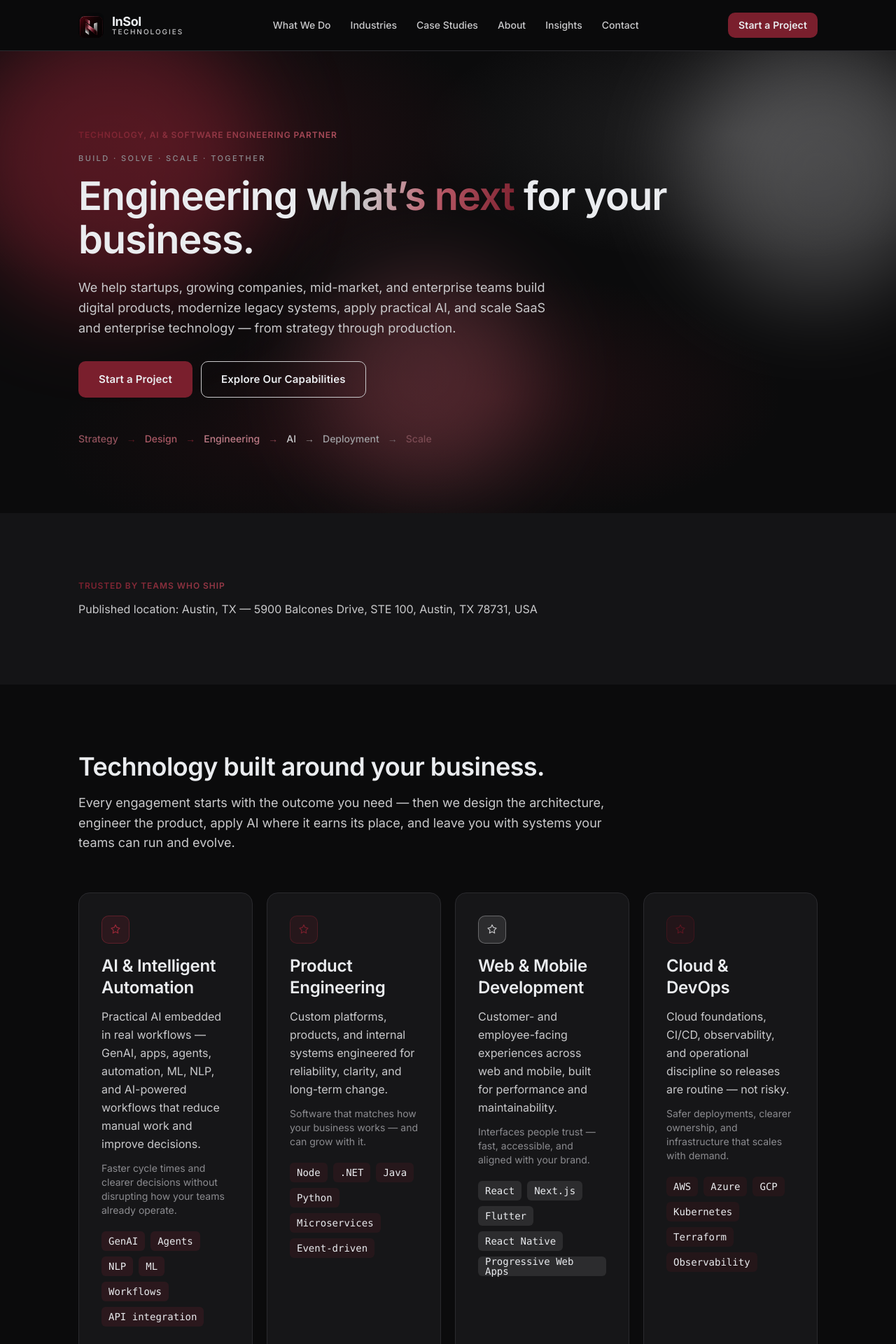
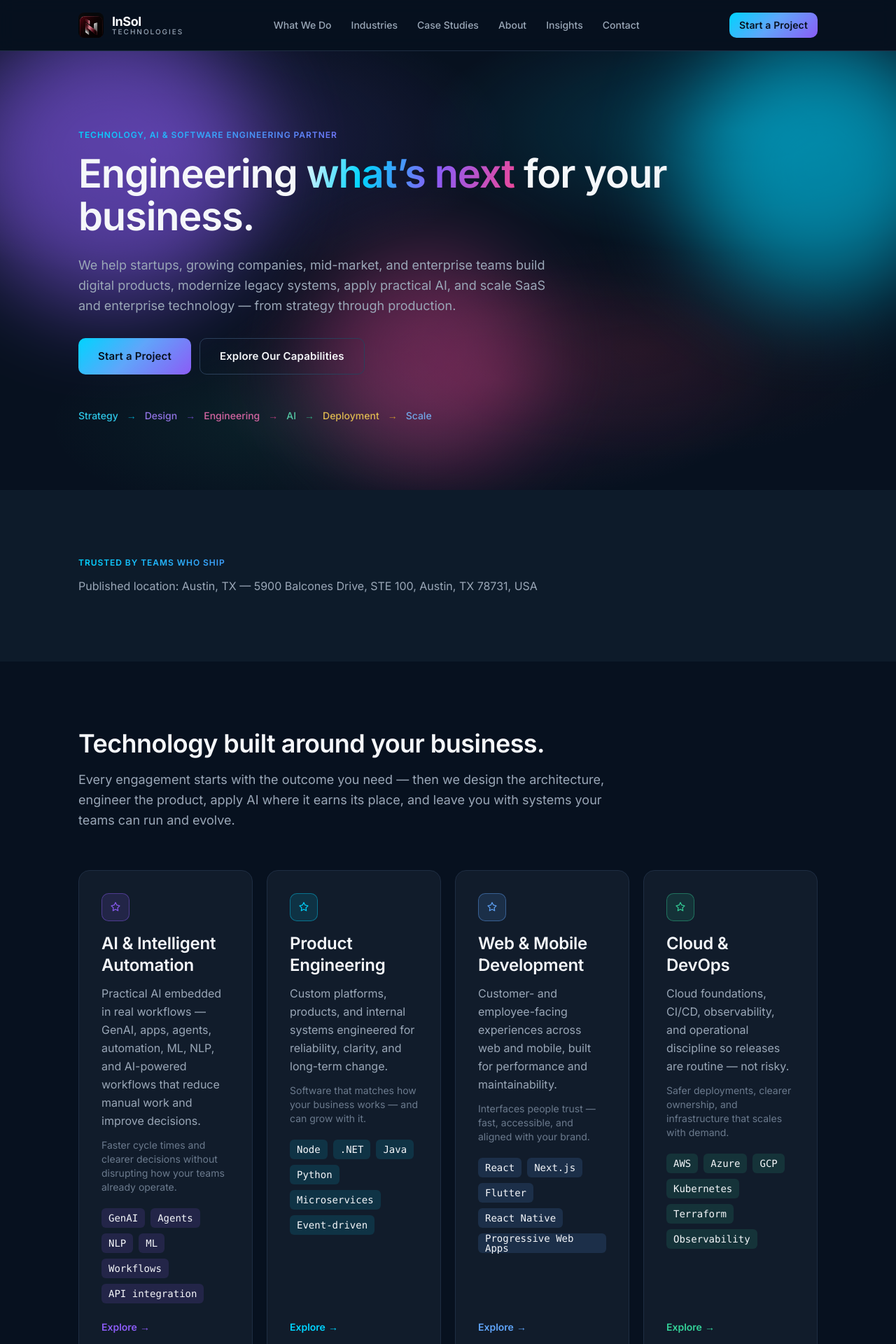
Before and after one commit to harveybailey313/insol-technologies-website, a Next.js app: page / in a window 1280 px wide. Shown: the top 1920 px of the page at 70% size. Built offline with nearby package versions, Linux system fonts and the light colour scheme.

Commit message:
Restore navy multi-color UI with N logo and burgundy accent
Keep client burgundy/silver mark; revert theme to cyan multi-color
system and add burgundy as an additional accent.

```diff
--- a/src/app/globals.css
+++ b/src/app/globals.css
@@ -1,68 +1,75 @@
 @import "tailwindcss";
 
 :root {
-  --color-primary: #0B0B0C;
-  --color-secondary: #141416;
-  --color-surface: #161618;
-  --color-surface-elevated: #1C1C1F;
-  --color-border: #2A2A2E;
-  --color-border-strong: #3A3A40;
-  --color-text: #EAECEF;
-  --color-text-secondary: #C9C9CB;
-  --color-text-muted: #8B8B8F;
+  --color-primary: #07111f;
+  --color-secondary: #0d1b2a;
+  --color-surface: #111c2b;
+  --color-surface-elevated: #162334;
+  --color-border: #1e2d42;
+  --color-border-strong: #2a3f5a;
+  --color-text: #f5f7fa;
+  --color-text-secondary: #9aa7b7;
+  --color-text-muted: #6b7a8d;
 
-  /* Primary accent — burgundy */
-  --color-accent: #7A1F2D;
-  --color-accent-hover: #9A2838;
-  --color-accent-muted: rgba(122, 31, 45, 0.16);
-  --color-accent-border: rgba(122, 31, 45, 0.45);
+  /* Primary accent (cyan) — default brand */
+  --color-accent: #00d4ff;
+  --color-accent-hover: #33ddff;
+  --color-accent-muted: rgba(0, 212, 255, 0.12);
+  --color-accent-border: rgba(0, 212, 255, 0.35);
 
-  /* Burgundy / silver multi-accent family */
-  --accent-burgundy: #7A1F2D;
-  --accent-burgundy-muted: rgba(122, 31, 45, 0.16);
+  /* Multi-accent palette */
+  --accent-cyan: #00d4ff;
+  --accent-cyan-muted: rgba(0, 212, 255, 0.12);
+  --accent-cyan-border: rgba(0, 212, 255, 0.4);
+  --accent-cyan-glow: rgba(0, 212, 255, 0.22);
+
+  --accent-violet: #8b5cf6;
+  --accent-violet-muted: rgba(139, 92, 246, 0.14);
+  --accent-violet-border: rgba(139, 92, 246, 0.42);
+  --accent-violet-glow: rgba(139, 92, 246, 0.24);
+
+  --accent-magenta: #ec4899;
+  --accent-magenta-muted: rgba(236, 72, 153, 0.14);
+  --accent-magenta-border: rgba(236, 72, 153, 0.4);
+  --accent-magenta-glow: rgba(236, 72, 153, 0.22);
+
+  --accent-emerald: #34d399;
+  --accent-emerald-muted: rgba(52, 211, 153, 0.12);
+  --accent-emerald-border: rgba(52, 211, 153, 0.4);
+  --accent-emerald-glow: rgba(52, 211, 153, 0.22);
+
+  --accent-amber: #fbbf24;
+  --accent-amber-muted: rgba(251, 191, 36, 0.12);
+  --accent-amber-border: rgba(251, 191, 36, 0.38);
+  --accent-amber-glow: rgba(251, 191, 36, 0.2);
+
+  --accent-blue: #60a5fa;
+  --accent-blue-muted: rgba(96, 165, 250, 0.14);
+  --accent-blue-border: rgba(96, 165, 250, 0.42);
+  --accent-blue-glow: rgba(96, 165, 250, 0.22);
+
+  --accent-coral: #fb7185;
+  --accent-coral-muted: rgba(251, 113, 133, 0.14);
+  --accent-coral-border: rgba(251, 113, 133, 0.4);
+  --accent-coral-glow: rgba(251, 113, 133, 0.22);
+
+
+  --accent-burgundy: #7a1f2d;
+  --accent-burgundy-hover: #9a2838;
+  --accent-burgundy-muted: rgba(122, 31, 45, 0.18);
   --accent-burgundy-border: rgba(122, 31, 45, 0.45);
   --accent-burgundy-glow: rgba(122, 31, 45, 0.28);
 
-  --accent-bright: #9A2838;
-  --accent-bright-muted: rgba(154, 40, 56, 0.16);
-  --accent-bright-border: rgba(154, 40, 56, 0.45);
-  --accent-bright-glow: rgba(154, 40, 56, 0.28);
-
-  --accent-rose: #B85A68;
-  --accent-rose-muted: rgba(184, 90, 104, 0.16);
-  --accent-rose-border: rgba(184, 90, 104, 0.42);
-  --accent-rose-glow: rgba(184, 90, 104, 0.24);
-
-  --accent-silver: #C9C9CB;
-  --accent-silver-muted: rgba(201, 201, 203, 0.12);
-  --accent-silver-border: rgba(201, 201, 203, 0.38);
-  --accent-silver-glow: rgba(201, 201, 203, 0.2);
-
-  --accent-muted: #8B8B8F;
-  --accent-muted-muted: rgba(139, 139, 143, 0.14);
-  --accent-muted-border: rgba(139, 139, 143, 0.4);
-  --accent-muted-glow: rgba(139, 139, 143, 0.2);
-
-  --accent-wine: #5A1520;
-  --accent-wine-muted: rgba(90, 21, 32, 0.2);
-  --accent-wine-border: rgba(90, 21, 32, 0.5);
-  --accent-wine-glow: rgba(90, 21, 32, 0.3);
-
-  --accent-blush: #D4A0A8;
-  --accent-blush-muted: rgba(212, 160, 168, 0.14);
-  --accent-blush-border: rgba(212, 160, 168, 0.4);
-  --accent-blush-glow: rgba(212, 160, 168, 0.22);
-
   /* Scoped card/step accent (overridden by .accent-* modifiers) */
-  --card-accent: var(--accent-burgundy);
-  --card-accent-muted: var(--accent-burgundy-muted);
-  --card-accent-border: var(--accent-burgundy-border);
-  --card-accent-glow: var(--accent-burgundy-glow);
+  --card-accent: var(--accent-cyan);
+  --card-accent-muted: var(--accent-cyan-muted);
+  --card-accent-border: var(--accent-cyan-border);
+  --card-accent-glow: var(--accent-cyan-glow);
 
   --color-success: #3ddc97;
   --color-warning: #f5c542;
   --color-error: #ff6b7a;
-  --color-overlay: rgba(11, 11, 12, 0.72);
+  --color-overlay: rgba(7, 17, 31, 0.72);
 
   --space-1: 4px;
   --space-2: 8px;
@@ -230,9 +237,9 @@
   .eyebrow-gradient {
     background: linear-gradient(
       105deg,
-      var(--accent-burgundy) 0%,
-      var(--accent-rose) 45%,
-      var(--accent-silver) 100%
+      var(--accent-cyan) 0%,
+      var(--accent-violet) 45%,
+      var(--accent-magenta) 100%
     );
     -webkit-background-clip: text;
     background-clip: text;
@@ -284,48 +291,55 @@
     font-family: var(--font-mono);
   }
 
-  /* —— Multi-accent modifiers (burgundy family) —— */
+  /* —— Multi-accent modifiers —— */
+  .accent-cyan {
+    --card-accent: var(--accent-cyan);
+    --card-accent-muted: var(--accent-cyan-muted);
+    --card-accent-border: var(--accent-cyan-border);
+    --card-accent-glow: var(--accent-cyan-glow);
+  }
+  .accent-violet {
+    --card-accent: var(--accent-violet);
+    --card-accent-muted: var(--accent-violet-muted);
+    --card-accent-border: var(--accent-violet-border);
+    --card-accent-glow: var(--accent-violet-glow);
+  }
+  .accent-magenta {
+    --card-accent: var(--accent-magenta);
+    --card-accent-muted: var(--accent-magenta-muted);
+    --card-accent-border: var(--accent-magenta-border);
+    --card-accent-glow: var(--accent-magenta-glow);
+  }
+  .accent-emerald {
+    --card-accent: var(--accent-emerald);
+    --card-accent-muted: var(--accent-emerald-muted);
+    --card-accent-border: var(--accent-emerald-border);
+    --card-accent-glow: var(--accent-emerald-glow);
+  }
+  .accent-amber {
+    --card-accent: var(--accent-amber);
+    --card-accent-muted: var(--accent-amber-muted);
+    --card-accent-border: var(--accent-amber-border);
+    --card-accent-glow: var(--accent-amber-glow);
+  }
+  .accent-blue {
+    --card-accent: var(--accent-blue);
+    --card-accent-muted: var(--accent-blue-muted);
+    --card-accent-border: var(--accent-blue-border);
+    --card-accent-glow: var(--accent-blue-glow);
+  }
+  .accent-coral {
+    --card-accent: var(--accent-coral);
+    --card-accent-muted: var(--accent-coral-muted);
+    --card-accent-border: var(--accent-coral-border);
+    --card-accent-glow: var(--accent-coral-glow);
+  }
+
   .accent-burgundy {
     --card-accent: var(--accent-burgundy);
     --card-accent-muted: var(--accent-burgundy-muted);
     --card-accent-border: var(--accent-burgundy-border);
     --card-accent-glow: var(--accent-burgundy-glow);
-  }
-  .accent-bright {
-    --card-accent: var(--accent-bright);
-    --card-accent-muted: var(--accent-bright-muted);
-    --card-accent-border: var(--accent-bright-border);
-    --card-accent-glow: var(--accent-bright-glow);
-  }
-  .accent-rose {
-    --card-accent: var(--accent-rose);
-    --card-accent-muted: var(--accent-rose-muted);
-    --card-accent-border: var(--accent-rose-border);
-    --card-accent-glow: var(--accent-rose-glow);
-  }
-  .accent-silver {
-    --card-accent: var(--accent-silver);
-    --card-accent-muted: var(--accent-silver-muted);
-    --card-accent-border: var(--accent-silver-border);
-    --card-accent-glow: var(--accent-silver-glow);
-  }
-  .accent-muted {
-    --card-accent: var(--accent-muted);
-    --card-accent-muted: var(--accent-muted-muted);
-    --card-accent-border: var(--accent-muted-border);
-    --card-accent-glow: var(--accent-muted-glow);
-  }
-  .accent-wine {
-    --card-accent: var(--accent-wine);
-    --card-accent-muted: var(--accent-wine-muted);
-    --card-accent-border: var(--accent-wine-border);
-    --card-accent-glow: var(--accent-wine-glow);
-  }
-  .accent-blush {
-    --card-accent: var(--accent-blush);
-    --card-accent-muted: var(--accent-blush-muted);
-    --card-accent-border: var(--accent-blush-border);
-    --card-accent-glow: var(--accent-blush-glow);
   }
 
   .accent-card:hover {
@@ -377,9 +391,9 @@
     border-radius: 2px;
     background: linear-gradient(
       90deg,
-      var(--accent-burgundy),
-      var(--accent-rose),
-      var(--accent-silver)
+      var(--accent-cyan),
+      var(--accent-violet),
+      var(--accent-magenta)
     );
     opacity: 0.85;
   }
@@ -387,10 +401,10 @@
   .text-gradient {
     background: linear-gradient(
       105deg,
-      #EAECEF 0%,
-      var(--accent-silver) 28%,
-      var(--accent-rose) 62%,
-      var(--accent-burgundy) 100%
+      #e8f7ff 0%,
+      var(--accent-cyan) 28%,
+      var(--accent-violet) 62%,
+      var(--accent-magenta) 100%
     );
     -webkit-background-clip: text;
     background-clip: text;
@@ -398,39 +412,41 @@
   }
 
   .text-gradient-cyan-violet {
-    background: linear-gradient(105deg, var(--accent-burgundy), var(--accent-silver));
+    background: linear-gradient(105deg, var(--accent-cyan), var(--accent-violet));
     -webkit-background-clip: text;
     background-clip: text;
     color: transparent;
   }
 
   .btn-gradient {
-    background: var(--color-accent);
-    color: var(--color-text);
+    background: linear-gradient(135deg, var(--accent-cyan) 0%, var(--accent-blue) 48%, var(--accent-violet) 100%);
+    color: var(--color-primary);
     border: none;
     box-shadow: 0 0 0 0 transparent;
   }
 
   .btn-gradient:hover {
-    background: var(--color-accent-hover);
-    filter: none;
-    box-shadow: 0 0 28px rgba(122, 31, 45, 0.35);
+    filter: brightness(1.06);
+    box-shadow:
+      0 0 28px rgba(0, 212, 255, 0.28),
+      0 0 48px rgba(139, 92, 246, 0.18);
   }
 
   /* Legacy single-orb glow (kept for inner pages) */
   .gradient-glow {
     background:
-      radial-gradient(ellipse 80% 50% at 50% -20%, rgba(122, 31, 45, 0.18), transparent),
-      radial-gradient(ellipse 60% 40% at 90% 10%, rgba(201, 201, 203, 0.08), transparent);
+      radial-gradient(ellipse 80% 50% at 50% -20%, rgba(0, 212, 255, 0.15), transparent),
+      radial-gradient(ellipse 60% 40% at 90% 10%, rgba(139, 92, 246, 0.08), transparent);
   }
 
-  /* Hero mesh — burgundy + silver on black */
+  /* Hero multi-color mesh */
   .hero-mesh {
     background:
-      radial-gradient(ellipse 55% 45% at 18% 20%, rgba(122, 31, 45, 0.28), transparent 70%),
-      radial-gradient(ellipse 50% 40% at 82% 18%, rgba(201, 201, 203, 0.12), transparent 70%),
-      radial-gradient(ellipse 45% 38% at 55% 75%, rgba(154, 40, 56, 0.16), transparent 72%),
-      radial-gradient(ellipse 35% 30% at 30% 85%, rgba(90, 21, 32, 0.14), transparent 70%);
+      radial-gradient(ellipse 55% 45% at 18% 20%, rgba(139, 92, 246, 0.22), transparent 70%),
+      radial-gradient(ellipse 50% 40% at 82% 18%, rgba(0, 212, 255, 0.2), transparent 70%),
+      radial-gradient(ellipse 40% 35% at 72% 68%, rgba(122, 31, 45, 0.16), transparent 72%),
+      radial-gradient(ellipse 45% 38% at 55% 75%, rgba(236, 72, 153, 0.14), transparent 72%),
+      radial-gradient(ellipse 35% 30% at 30% 85%, rgba(52, 211, 153, 0.08), transparent 70%);
   }
 
   .glow-blob {
@@ -441,35 +457,8 @@
     opacity: 0.55;
   }
 
-  .glow-blob-burgundy {
-    background: var(--accent-burgundy);
-    width: min(420px, 55vw);
-    height: min(420px, 55vw);
-    top: -8%;
-    left: -4%;
-  }
-
-  .glow-blob-silver {
-    background: var(--accent-silver);
-    width: min(380px, 50vw);
-    height: min(380px, 50vw);
-    top: -4%;
-    right: -6%;
-    opacity: 0.28;
-  }
-
-  .glow-blob-rose {
-    background: var(--accent-rose);
-    width: min(320px, 42vw);
-    height: min(320px, 42vw);
-    bottom: 5%;
-    left: 35%;
-    opacity: 0.3;
-  }
-
-  /* Back-compat aliases for old blob class names used in pages */
   .glow-blob-violet {
-    background: var(--accent-burgundy);
+    background: var(--accent-violet);
     width: min(420px, 55vw);
     height: min(420px, 55vw);
     top: -8%;
@@ -477,28 +466,27 @@
   }
 
   .glow-blob-cyan {
-    background: var(--accent-silver);
+    background: var(--accent-cyan);
     width: min(380px, 50vw);
     height: min(380px, 50vw);
     top: -4%;
     right: -6%;
-    opacity: 0.28;
   }
 
   .glow-blob-magenta {
-    background: var(--accent-rose);
+    background: var(--accent-magenta);
     width: min(320px, 42vw);
     height: min(320px, 42vw);
     bottom: 5%;
     left: 35%;
-    opacity: 0.3;
+    opacity: 0.35;
   }
 
   .cta-band {
     background:
-      radial-gradient(ellipse 70% 80% at 100% 50%, rgba(122, 31, 45, 0.22), transparent 55%),
-      radial-gradient(ellipse 55% 70% at 0% 80%, rgba(201, 201, 203, 0.08), transparent 50%),
-      linear-gradient(125deg, #0B0B0C 0%, #141416 28%, #1A1014 58%, #120C0E 82%, #0B0B0C 100%);
+      radial-gradient(ellipse 70% 80% at 100% 50%, rgba(0, 212, 255, 0.18), transparent 55%),
+      radial-gradient(ellipse 55% 70% at 0% 80%, rgba(236, 72, 153, 0.1), transparent 50%),
+      linear-gradient(125deg, #07111f 0%, #0d1b2a 28%, #1a1040 58%, #0a2a3a 82%, #07111f 100%);
   }
 
   .footer-border-gradient {
@@ -516,12 +504,14 @@
     background: linear-gradient(
       90deg,
       transparent 0%,
-      var(--accent-burgundy) 20%,
-      var(--accent-rose) 50%,
-      var(--accent-silver) 80%,
+      var(--accent-cyan) 15%,
+      var(--accent-violet) 35%,
+      var(--accent-magenta) 50%,
+      var(--accent-emerald) 65%,
+      var(--accent-amber) 80%,
       transparent 100%
     );
-    opacity: 0.75;
+    opacity: 0.7;
   }
 
   .link-hover-variety:hover {
@@ -544,19 +534,19 @@
     opacity: 0.7;
   }
 
-  .frame-strip span:nth-child(1)::after { color: var(--accent-burgundy); }
-  .frame-strip span:nth-child(2)::after { color: var(--accent-bright); }
-  .frame-strip span:nth-child(3)::after { color: var(--accent-rose); }
-  .frame-strip span:nth-child(4)::after { color: var(--accent-silver); }
-  .frame-strip span:nth-child(5)::after { color: var(--accent-muted); }
-  .frame-strip span:nth-child(6)::after { color: var(--accent-wine); }
+  .frame-strip span:nth-child(1)::after { color: var(--accent-cyan); }
+  .frame-strip span:nth-child(2)::after { color: var(--accent-violet); }
+  .frame-strip span:nth-child(3)::after { color: var(--accent-magenta); }
+  .frame-strip span:nth-child(4)::after { color: var(--accent-emerald); }
+  .frame-strip span:nth-child(5)::after { color: var(--accent-amber); }
+  .frame-strip span:nth-child(6)::after { color: var(--accent-blue); }
 
-  .frame-strip span:nth-child(1) { color: color-mix(in srgb, var(--accent-burgundy) 70%, var(--color-text-secondary)); }
-  .frame-strip span:nth-child(2) { color: color-mix(in srgb, var(--accent-bright) 70%, var(--color-text-secondary)); }
-  .frame-strip span:nth-child(3) { color: color-mix(in srgb, var(--accent-rose) 70%, var(--color-text-secondary)); }
-  .frame-strip span:nth-child(4) { color: color-mix(in srgb, var(--accent-silver) 70%, var(--color-text-secondary)); }
-  .frame-strip span:nth-child(5) { color: color-mix(in srgb, var(--accent-muted) 70%, var(--color-text-secondary)); }
-  .frame-strip span:nth-child(6) { color: color-mix(in srgb, var(--accent-wine) 70%, var(--color-text-secondary)); }
+  .frame-strip span:nth-child(1) { color: color-mix(in srgb, var(--accent-cyan) 70%, var(--color-text-secondary)); }
+  .frame-strip span:nth-child(2) { color: color-mix(in srgb, var(--accent-violet) 70%, var(--color-text-secondary)); }
+  .frame-strip span:nth-child(3) { color: color-mix(in srgb, var(--accent-magenta) 70%, var(--color-text-secondary)); }
+  .frame-strip span:nth-child(4) { color: color-mix(in srgb, var(--accent-emerald) 70%, var(--color-text-secondary)); }
+  .frame-strip span:nth-child(5) { color: color-mix(in srgb, var(--accent-amber) 70%, var(--color-text-secondary)); }
+  .frame-strip span:nth-child(6) { color: color-mix(in srgb, var(--accent-blue) 70%, var(--color-text-secondary)); }
 }
 
 @media (prefers-reduced-motion: reduce) {
--- a/src/app/industries/page.tsx
+++ b/src/app/industries/page.tsx
@@ -41,7 +41,7 @@
         <SectionHeader title="Sectors we serve" />
         <div className="grid gap-5 md:grid-cols-2 xl:grid-cols-3">
           {industries.map((ind) => {
-            const accent = INDUSTRY_ACCENTS[ind.slug] ?? "burgundy";
+            const accent = INDUSTRY_ACCENTS[ind.slug] ?? "cyan";
             return (
               <Link
                 key={ind.slug}
--- a/src/app/page.tsx
+++ b/src/app/page.tsx
@@ -66,15 +66,12 @@
       {/* Hero */}
       <section className="relative overflow-hidden bg-primary section-pad !pt-16 md:!pt-24 lg:!pt-28">
         <div className="pointer-events-none absolute inset-0 hero-mesh" />
-        <div className="glow-blob glow-blob-burgundy" aria-hidden />
-        <div className="glow-blob glow-blob-silver" aria-hidden />
-        <div className="glow-blob glow-blob-rose" aria-hidden />
+        <div className="glow-blob glow-blob-violet" aria-hidden />
+        <div className="glow-blob glow-blob-cyan" aria-hidden />
+        <div className="glow-blob glow-blob-magenta" aria-hidden />
         <div className="container-insol relative">
           <p className="eyebrow eyebrow-gradient mb-4">
             Technology, AI & software engineering partner
-          </p>
-          <p className="mb-4 text-[0.6875rem] font-medium tracking-[0.22em] text-text-muted">
-            BUILD · SOLVE · SCALE · TOGETHER
           </p>
           <h1 className="text-display max-w-4xl">
             Engineering{" "}
@@ -121,7 +118,7 @@
               outcome={s.businessOutcome}
               chips={s.chips}
               href={`/services/${s.slug}`}
-              accent={SERVICE_ACCENTS[s.slug] ?? "burgundy"}
+              accent={SERVICE_ACCENTS[s.slug] ?? "cyan"}
             />
           ))}
         </div>
@@ -185,7 +182,7 @@
         />
         <div className="grid gap-5 md:grid-cols-2 xl:grid-cols-3">
           {industries.map((ind) => {
-            const accent = INDUSTRY_ACCENTS[ind.slug] ?? "burgundy";
+            const accent = INDUSTRY_ACCENTS[ind.slug] ?? "cyan";
             return (
               <Link
                 key={ind.slug}
--- a/src/app/services/page.tsx
+++ b/src/app/services/page.tsx
@@ -52,7 +52,7 @@
               outcome={s.businessOutcome}
               chips={s.chips}
               href={`/services/${s.slug}`}
-              accent={SERVICE_ACCENTS[s.slug] ?? "burgundy"}
+              accent={SERVICE_ACCENTS[s.slug] ?? "cyan"}
             />
           ))}
         </div>
--- a/src/components/Button.tsx
+++ b/src/components/Button.tsx
@@ -17,9 +17,9 @@
 
 const variantClasses: Record<Variant, string> = {
   primary:
-    "bg-accent text-text border border-transparent hover:bg-accent-hover shadow-[0_0_0_0_transparent] transition-[background-color,box-shadow] duration-200 hover:shadow-[0_0_28px_rgba(122,31,45,0.35)]",
+    "btn-gradient shadow-[0_0_0_0_transparent] transition-[filter,box-shadow] duration-200",
   secondary:
-    "bg-transparent text-text border border-[color:var(--color-text-secondary)] hover:border-accent hover:text-accent",
+    "bg-transparent text-text border border-border-strong hover:border-accent hover:text-accent",
   ghost: "bg-transparent text-accent hover:bg-accent-muted",
 };
 
--- a/src/components/Footer.tsx
+++ b/src/components/Footer.tsx
@@ -45,7 +45,7 @@
               <h4 className="mb-4 text-sm font-semibold text-text">What We Do</h4>
               <ul className="space-y-2">
                 {services.map((s) => {
-                  const accent = SERVICE_ACCENTS[s.slug] ?? "burgundy";
+                  const accent = SERVICE_ACCENTS[s.slug] ?? "cyan";
                   return (
                     <li key={s.slug} className={accentClass(accent)}>
                       <Link
@@ -63,7 +63,7 @@
               <h4 className="mb-4 text-sm font-semibold text-text">Industries</h4>
               <ul className="space-y-2">
                 {industries.map((i) => {
-                  const accent = INDUSTRY_ACCENTS[i.slug] ?? "burgundy";
+                  const accent = INDUSTRY_ACCENTS[i.slug] ?? "cyan";
                   return (
                     <li key={i.slug} className={accentClass(accent)}>
                       <Link
@@ -111,7 +111,7 @@
             <div>
               <h4 className="mb-4 text-sm font-semibold text-text">Legal</h4>
               <ul className="space-y-2">
-                <li className={accentClass("silver")}>
+                <li className={accentClass("blue")}>
                   <Link
                     href="/privacy-policy"
                     className="text-sm text-text-secondary transition-colors hover:text-[var(--card-accent)]"
@@ -119,7 +119,7 @@
                     Privacy Policy
                   </Link>
                 </li>
-                <li className={accentClass("blush")}>
+                <li className={accentClass("coral")}>
                   <Link
                     href="/terms-and-conditions"
                     className="text-sm text-text-secondary transition-colors hover:text-[var(--card-accent)]"
@@ -136,9 +136,6 @@
           <p>
             © {year} {SITE.name}. All rights reserved.
           </p>
-          <p className="tracking-[0.18em] text-[0.6875rem] uppercase">
-            BUILD · SOLVE · SCALE · TOGETHER
-          </p>
           <p>Austin, TX</p>
         </div>
       </div>
--- a/src/components/Header.tsx
+++ b/src/components/Header.tsx
@@ -10,7 +10,7 @@
   const [open, setOpen] = useState(false);
 
   return (
-    <header className="sticky top-0 z-50 border-b border-border bg-[rgba(11,11,12,0.85)] backdrop-blur-[12px]">
+    <header className="sticky top-0 z-50 border-b border-border bg-[rgba(7,17,31,0.85)] backdrop-blur-[12px]">
       <a
         href="#main-content"
         className="sr-only focus:not-sr-only focus:absolute focus:left-4 focus:top-4 focus:z-[60] focus:rounded-md focus:bg-accent focus:px-3 focus:py-2 focus:text-primary"
--- a/src/components/ProcessStepper.tsx
+++ b/src/components/ProcessStepper.tsx
@@ -14,7 +14,7 @@
     <div className={className}>
       <ol className="grid gap-4 sm:grid-cols-2 lg:grid-cols-3 xl:grid-cols-6">
         {PROCESS_STEPS.map((step, index) => {
-          const accent = PROCESS_ACCENTS[index] ?? "burgundy";
+          const accent = PROCESS_ACCENTS[index] ?? "cyan";
           return (
             <li
               key={step.number}
--- a/src/components/ServiceCard.tsx
+++ b/src/components/ServiceCard.tsx
@@ -17,7 +17,7 @@
   outcome,
   chips,
   href,
-  accent = "burgundy",
+  accent = "cyan",
 }: ServiceCardProps) {
   return (
     <Link
--- a/src/lib/accents.ts
+++ b/src/lib/accents.ts
@@ -1,56 +1,58 @@
-/** Burgundy / silver multi-accent family — cycle across services, steps, and industries. */
+/** Premium multi-accent palette — cycle across services, steps, and industries. */
 
 export const ACCENT_KEYS = [
+  "cyan",
+  "violet",
+  "magenta",
+  "emerald",
+  "amber",
+  "blue",
+  "coral",
   "burgundy",
-  "bright",
-  "rose",
-  "silver",
-  "muted",
-  "wine",
-  "blush",
 ] as const;
 
 export type AccentKey = (typeof ACCENT_KEYS)[number];
 
 export const ACCENT_HEX: Record<AccentKey, string> = {
+  cyan: "#00D4FF",
+  violet: "#8B5CF6",
+  magenta: "#EC4899",
+  emerald: "#34D399",
+  amber: "#FBBF24",
+  blue: "#60A5FA",
+  coral: "#FB7185",
   burgundy: "#7A1F2D",
-  bright: "#9A2838",
-  rose: "#B85A68",
-  silver: "#C9C9CB",
-  muted: "#8B8B8F",
-  wine: "#5A1520",
-  blush: "#D4A0A8",
 };
 
 /** Fixed map: one distinct accent per service (order matches services.ts). */
 export const SERVICE_ACCENTS: Record<string, AccentKey> = {
-  "ai-intelligent-automation": "bright",
-  "product-engineering": "burgundy",
-  "web-mobile-development": "silver",
-  "cloud-devops": "wine",
-  "data-analytics": "rose",
-  "enterprise-applications": "muted",
-  "quality-engineering": "blush",
-  "saas-products": "burgundy",
+  "ai-intelligent-automation": "violet",
+  "product-engineering": "cyan",
+  "web-mobile-development": "blue",
+  "cloud-devops": "emerald",
+  "data-analytics": "amber",
+  "enterprise-applications": "burgundy",
+  "quality-engineering": "coral",
+  "saas-products": "cyan",
 };
 
 /** Process stepper — one accent per step (Discover → Scale). */
 export const PROCESS_ACCENTS: AccentKey[] = [
-  "burgundy",
-  "bright",
-  "rose",
-  "silver",
-  "muted",
-  "wine",
+  "cyan",
+  "violet",
+  "magenta",
+  "emerald",
+  "amber",
+  "blue",
 ];
 
 /** Industry cards — rotating accents. */
 export const INDUSTRY_ACCENTS: Record<string, AccentKey> = {
-  healthcare: "wine",
-  "financial-services": "silver",
-  ecommerce: "rose",
-  "travel-hospitality": "bright",
-  technology: "burgundy",
+  healthcare: "emerald",
+  "financial-services": "blue",
+  ecommerce: "amber",
+  "travel-hospitality": "magenta",
+  technology: "violet",
 };
 
 export function accentClass(key: AccentKey): string {
```
